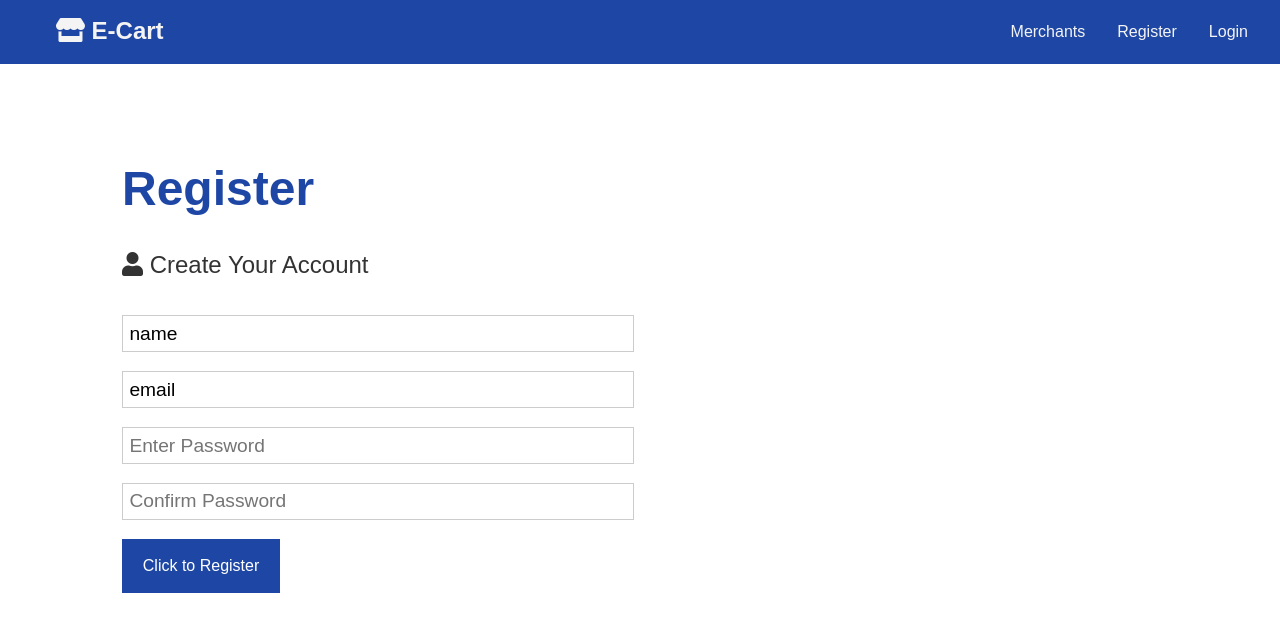
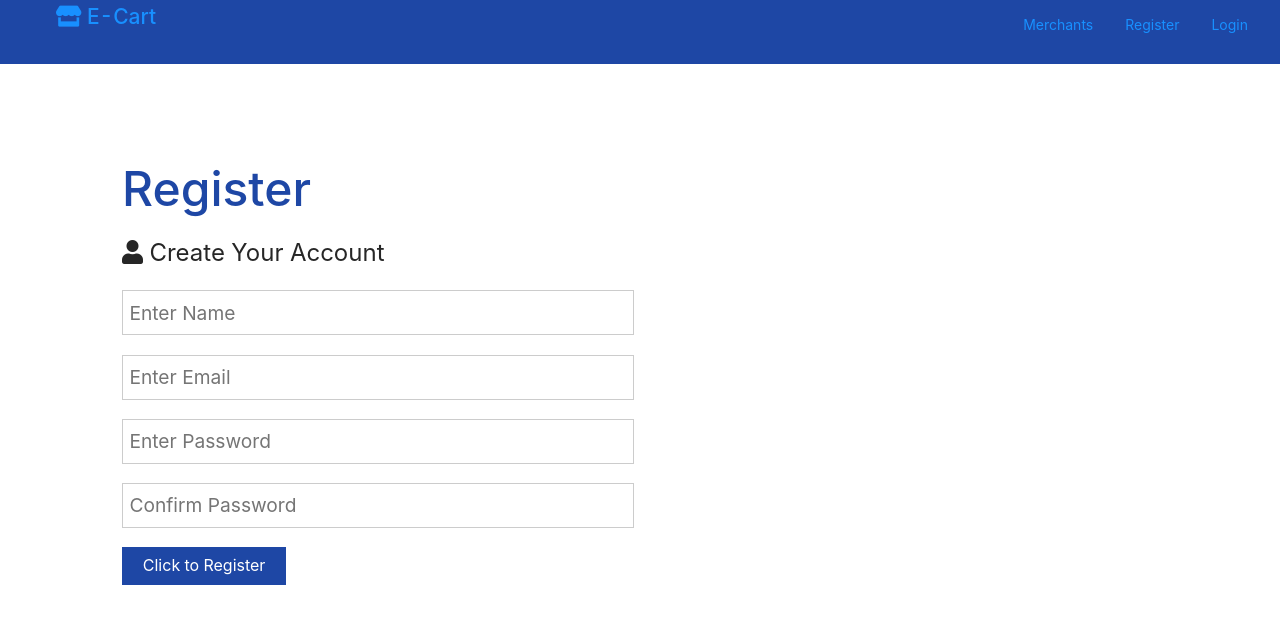
Before and after one commit to Akanksha-Git29/E-cart, a React (Create React App) app in the folder client/: page /register in a window 1280 px wide. Shown: the top 632 px of the page. Built offline with nearby package versions, Linux system fonts and the light colour scheme; the HTML template or start-up script is replaced by a standard one.

Commit message:
corsandfeedback

```diff
--- a/client/package.json
+++ b/client/package.json
@@ -8,6 +8,7 @@
     "@testing-library/user-event": "^12.8.3",
     "antd": "^4.17.1",
     "axios": "^0.24.0",
+    "cors": "^2.8.5",
     "lodash": "^4.17.21",
     "react": "^17.0.2",
     "react-dom": "^17.0.2",
--- a/client/src/App.js
+++ b/client/src/App.js
@@ -13,6 +13,7 @@ import Background from './components/landing/Background';
 import Register from './components/auth/Register';
 import Login from './components/auth/Login';
 import "./App.css"
+import 'antd/dist/antd.css'
 
 function App() {
   return (
--- a/client/src/actions/authAction.js
+++ b/client/src/actions/authAction.js
@@ -35,11 +35,11 @@ export const setCurrentUser = (user) => async dispatch => {
 export const register = (userData)=>async (dispatch) =>{
     const config ={
         headers:{
-            "Content-type": "application/json"
+            "Content-Type": "application/json"
         }
     }
     try {
-        const res = await axios.post(`${getServer}/api/users`,userData,config)
+        const res = await axios.post(`${getServer()}/api/users`,userData,config)
         dispatch({
             type: SUCCESSFUL_REGISTER,
             payload: res.data
--- a/client/src/components/auth/Register.js
+++ b/client/src/components/auth/Register.js
@@ -1,6 +1,7 @@
 import React, { Component } from 'react'
 import { connect } from 'react-redux'
 import Input from '../general/Input'
+import { message } from 'antd'
 import { register } from '../../actions/authAction'
 import { useNavigate } from 'react-router-dom'
 export const withRouter = (Component) => { //works only for react6
@@ -28,9 +29,44 @@ class Register extends Component {
             password: "",
             password2: "",
         }
+
+        this.onChange = this.onChange.bind(this)
+        this.OnSubmit = this.OnSubmit.bind(this)
     }
+
+    componentWillReceiveProps(nextProps){
+        console.log(nextProps)
+        if(nextProps && nextProps.auth.errors && nextProps.auth.errors.length > 0){
+            nextProps.auth.errors.forEach(error => {
+                message.error(error.msg)
+            })
+        }
+
+        if(nextProps.auth.isAuthenticated){
+            message.success("Thankyou for sigining up")
+            setTimeout(()=> this.props.history.push("/"),3000)
+        }
+    }
+
     onChange(e) {
-        console.log(e)
+        // console.log(e.target.name)
+        this.setState({[e.target.name] : e.target.value})
+    }
+
+    OnSubmit(){
+        const {name,email,password} = this.state
+        const newUser = {
+            name,
+            email,
+            password
+        }
+
+        if(password === this.state.password2){
+            this.props.register(newUser)
+        }
+        else{
+            console.log("password doesn't match")
+        }
     }
 
     render() {
@@ -46,7 +82,7 @@ class Register extends Component {
                         name='name'
                         type='text'
                         placeholder='Enter Name'
-                        value='name'
+                        value={name}
                         onChange={this.onChange}
                     />
                 </div>
@@ -55,7 +91,7 @@ class Register extends Component {
                         name='email'
                         type='email'
                         placeholder='Enter Email'
-                        value='email'
+                        value={email}
                         onChange={this.onChange}
                     />
                 </div>
@@ -77,7 +113,7 @@ class Register extends Component {
                         onChange={this.onChange}
                     />
                 </div>
-                <button className="btn btn-primary">Click to Register</button>
+                <button className="btn btn-primary" onClick={this.OnSubmit} >Click to Register</button>
             </div>
         )
     }
```
Also changed, not shown: 1 other file (tests, documents, lock files or other folders).
